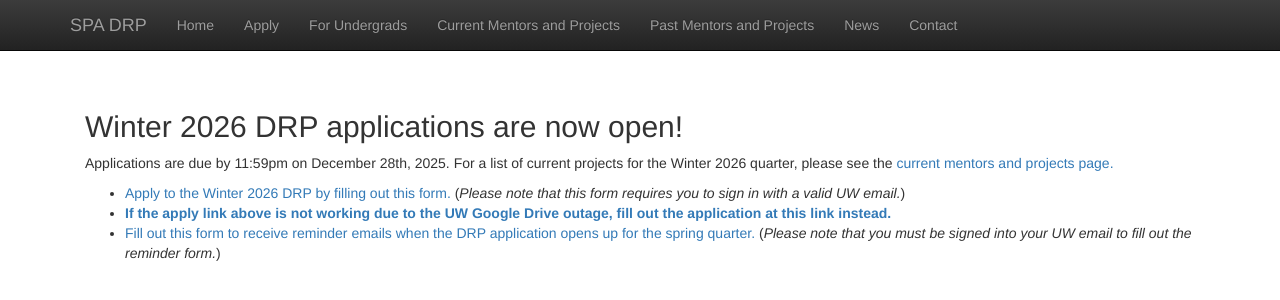
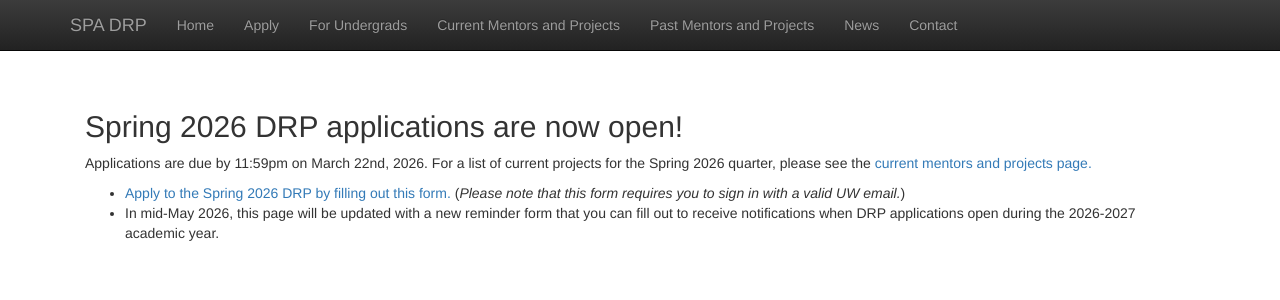
Before and after one commit to SPA-DRP/spa-drp.github.io, a Jekyll site: the page built from apply.md, in a window 1280 px wide. Shown: the top 300 px of the page. Built offline with Jekyll 4.4.1, drawn with Linux system fonts in a browser that asks for light colours; nearby versions of some CDN libraries; library files that are not in the unit come from our copies.

Commit message:
Spring 2026 projects

```diff
--- a/_includes/past_projects_template.html
+++ b/_includes/past_projects_template.html
@@ -40,6 +40,12 @@
             <b>Number of mentees: </b> {{ project.numbermentees }}
           </div>
       {% endif %}
+      {% if project.mode %}
+          <br>
+          <div style = "text-indent: -36px; padding-left: 36px;">
+            <b>How you will meet: </b> {{ project.mode }}
+          </div>
+      {% endif %}
       <br>
       {{ project.content }}
       <br><br>
--- a/apply.md
+++ b/apply.md
@@ -3,12 +3,12 @@ layout: default
 title:  'Apply to DRP'
 ---
 
-## Winter 2026 DRP applications are now open!
+## Spring 2026 DRP applications are now open!
 
 <!-- Winter 2025 DRP applications will open up approximately 2-3 weeks before the start of the Winter 2025 quarter. -->
 
-Applications are due by 11:59pm on December 28th, 2025. For a list of current projects for the Winter 2026 quarter, please see the [current mentors and projects page.](https://spa-drp.github.io/currentmentors.html)
+Applications are due by 11:59pm on March 22nd, 2026. For a list of current projects for the Spring 2026 quarter, please see the [current mentors and projects page.](https://spa-drp.github.io/currentmentors.html)
 
-* [Apply to the Winter 2026 DRP by filling out this form.](https://docs.google.com/forms/d/e/1FAIpQLSdb752MTBqvcHPxFTBeLaO6bzgC1bVaBRx9SiDckdK78DHdTw/viewform?usp=publish-editor) (*Please note that this form requires you to sign in with a valid UW email.*)
-* [**If the apply link above is not working due to the UW Google Drive outage, fill out the application at this link instead.**](https://docs.google.com/forms/d/e/1FAIpQLSfKp9UB56UWgx-W-kQI2UcNXQjGNr6TdtMlAc7hBdZT2oMs9g/viewform?usp=dialog)
-* [Fill out this form to receive reminder emails when the DRP application opens up for the spring quarter.](https://docs.google.com/forms/d/e/1FAIpQLSdq6fVS3UI3ABV0uQA1fNpujUruzHmR8QyI4ovkIdXadxqNQQ/viewform?usp=dialog) (*Please note that you must be signed into your UW email to fill out the reminder form.*)
+* [Apply to the Spring 2026 DRP by filling out this form.](https://docs.google.com/forms/d/e/1FAIpQLSfMPwQ0VZUMq0O-JefURMSiF84dYSGRFMlol9DQWgT1gXERbQ/viewform?usp=dialog) (*Please note that this form requires you to sign in with a valid UW email.*)
+* In mid-May 2026, this page will be updated with a new reminder form that you can fill out to receive notifications when DRP applications open during the 2026-2027 academic year.
+<!-- * [Fill out this form to receive reminder emails when the DRP application opens up for the spring quarter.](https://docs.google.com/forms/d/e/1FAIpQLSdq6fVS3UI3ABV0uQA1fNpujUruzHmR8QyI4ovkIdXadxqNQQ/viewform?usp=dialog) (*Please note that you must be signed into your UW email to fill out the reminder form.*) -->
```
Also changed, not shown: _archive/2026_winter.md (renamed from currentmentors.md, +1 -3 lines), _projects/2026/spring/andrew-zhang.md (added, +12 -0 lines), _projects/2026/spring/bumjun-park.md (added, +12 -0 lines), _projects/2026/spring/juejue-wang.md (added, +16 -0 lines), _projects/2026/spring/keunwoo-lim.md (added, +12 -0 lines), _projects/2026/spring/nolan-cole.md (added, +12 -0 lines), _projects/2026/spring/rui-wang.md (added, +12 -0 lines), _projects/2026/spring/yuhan-qian.md (added, +12 -0 lines).
